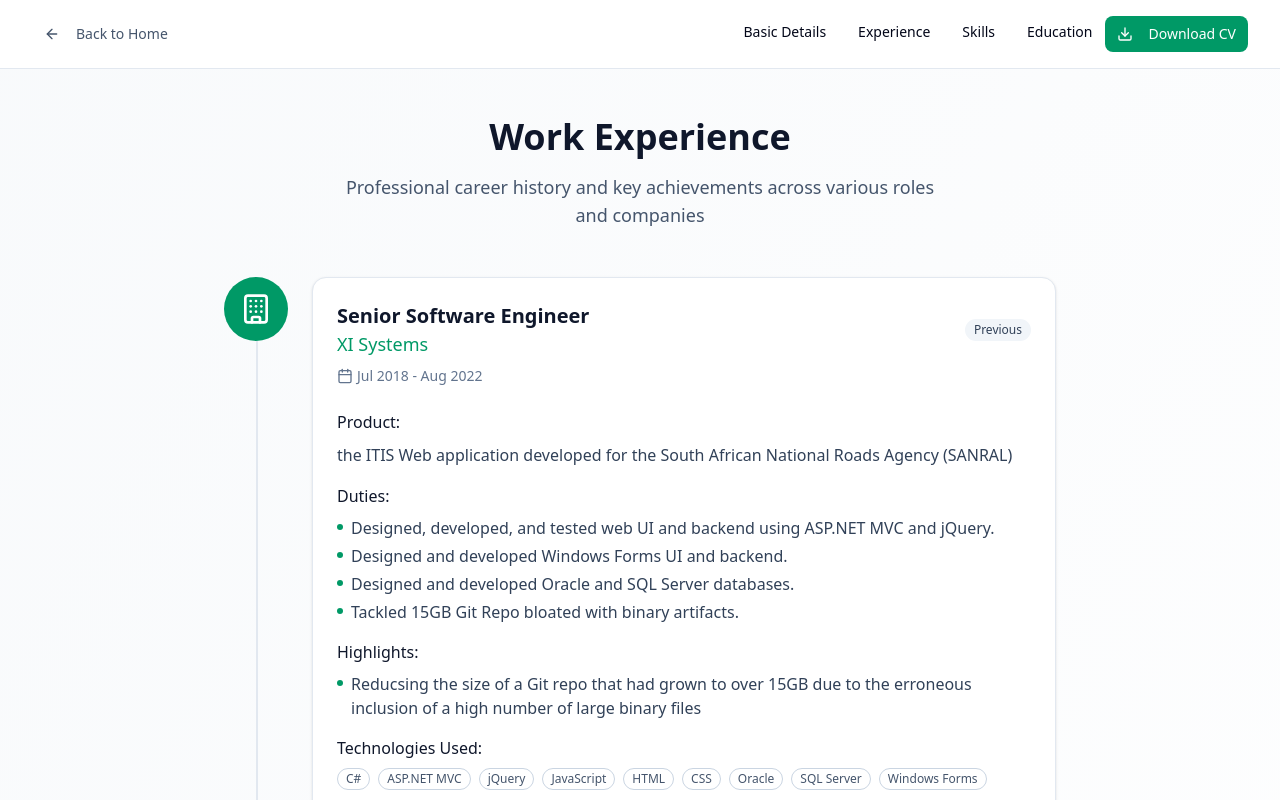
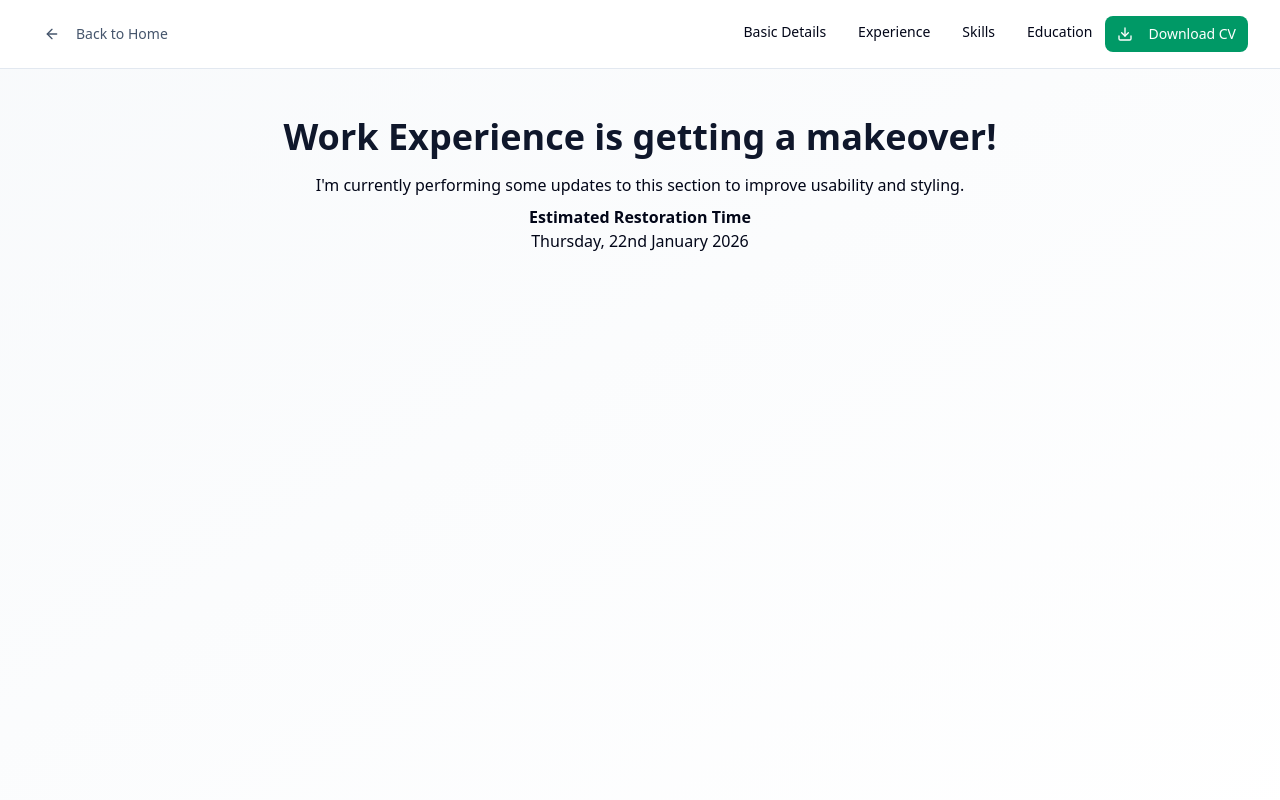
Before and after one commit to brady-kelly/portfolio-temp, a Next.js app: page /cv-info/experience in a window 1280 px wide. Shown: the top 800 px of the page. Built offline with nearby package versions, Linux system fonts and the light colour scheme.

Commit message:
Footer links fixed

```diff
--- a/app/cv-info/experience/page.tsx
+++ b/app/cv-info/experience/page.tsx
@@ -2,6 +2,7 @@ import { utilLog } from "@/lib/logging/console";
 import { CvRoot, Work } from "@/lib/json/reactive";
 import { cvPath, readCvFromJsonFile } from "@/lib/json/file";
 import { Experience } from "@/components/resume/experience";
+import { Makeover } from "@/components/shared/makeover";
 
 export default function WorkExperiencePage() {
     const parsedCv: CvRoot = readCvFromJsonFile(cvPath);
@@ -10,7 +11,8 @@ export default function WorkExperiencePage() {
 
     return (
         <div className="min-h-screen bg-linear-to-br from-slate-50 to-white">
-            <Experience experience={exp} />
+            {/* <Experience experience={exp} /> */}
+            <Makeover />
         </div>
     );
 }
--- /dev/null
+++ b/components/shared/makeover.tsx
@@ -0,0 +1,15 @@
+export function Makeover() {
+    return (
+        <div className="max-w-4xl mx-auto px-4 sm:px-6 lg:px-8 py-12">
+            {/* Page Title */}
+            <div className="text-center mb-12">
+                <h1 className="text-4xl font-bold text-slate-900 mb-4">
+                    Work Experience is getting a makeover!
+                </h1>
+                <p>I'm currently performing some updates to this section to improve usability and styling.</p>
+                <h2 className="mt-2 font-semibold">Estimated Restoration Time</h2>
+                <p>Thursday, 22nd January 2026</p>
+            </div>
+        </div>
+    );
+}
--- a/components/site-footer.tsx
+++ b/components/site-footer.tsx
@@ -20,7 +20,7 @@ export function SiteFooter() {
                                 Home
                             </Button>
                         </Link>
-                        <Link href="/basic-details">
+                        <Link href="/cv-info/basics">
                             <Button
                                 variant="outline"
                                 className="border-slate-300 text-slate-700 hover:bg-slate-50 bg-transparent"
@@ -28,7 +28,15 @@ export function SiteFooter() {
                                 Basic Details
                             </Button>
                         </Link>
-                        <Link href="/skills">
+                        <Link href="/cv-info/experience">
+                            <Button
+                                variant="outline"
+                                className="border-slate-300 text-slate-700 hover:bg-slate-50 bg-transparent"
+                            >
+                                Experience
+                            </Button>
+                        </Link>
+                        <Link href="/cv-info/skills">
                             <Button
                                 variant="outline"
                                 className="border-slate-300 text-slate-700 hover:bg-slate-50 bg-transparent"
@@ -36,7 +44,7 @@ export function SiteFooter() {
                                 Professional Skills
                             </Button>
                         </Link>
-                        <Link href="/education">
+                        <Link href="/cv-info/education">
                             <Button
                                 variant="outline"
                                 className="border-slate-300 text-slate-700 hover:bg-slate-50 bg-transparent"
@@ -44,7 +52,7 @@ export function SiteFooter() {
                                 Education
                             </Button>
                         </Link>
-                        <Link href="/certificates">
+                        <Link href="/cv-info/certificates">
                             <Button
                                 variant="outline"
                                 className="border-slate-300 text-slate-700 hover:bg-slate-50 bg-transparent"
@@ -52,7 +60,7 @@ export function SiteFooter() {
                                 Certificates
                             </Button>
                         </Link>
-                        <Link href="/languages-interests">
+                        <Link href="/cv-info/languages-interests">
                             <Button
                                 variant="outline"
                                 className="border-slate-300 text-slate-700 hover:bg-slate-50 bg-transparent"
```
